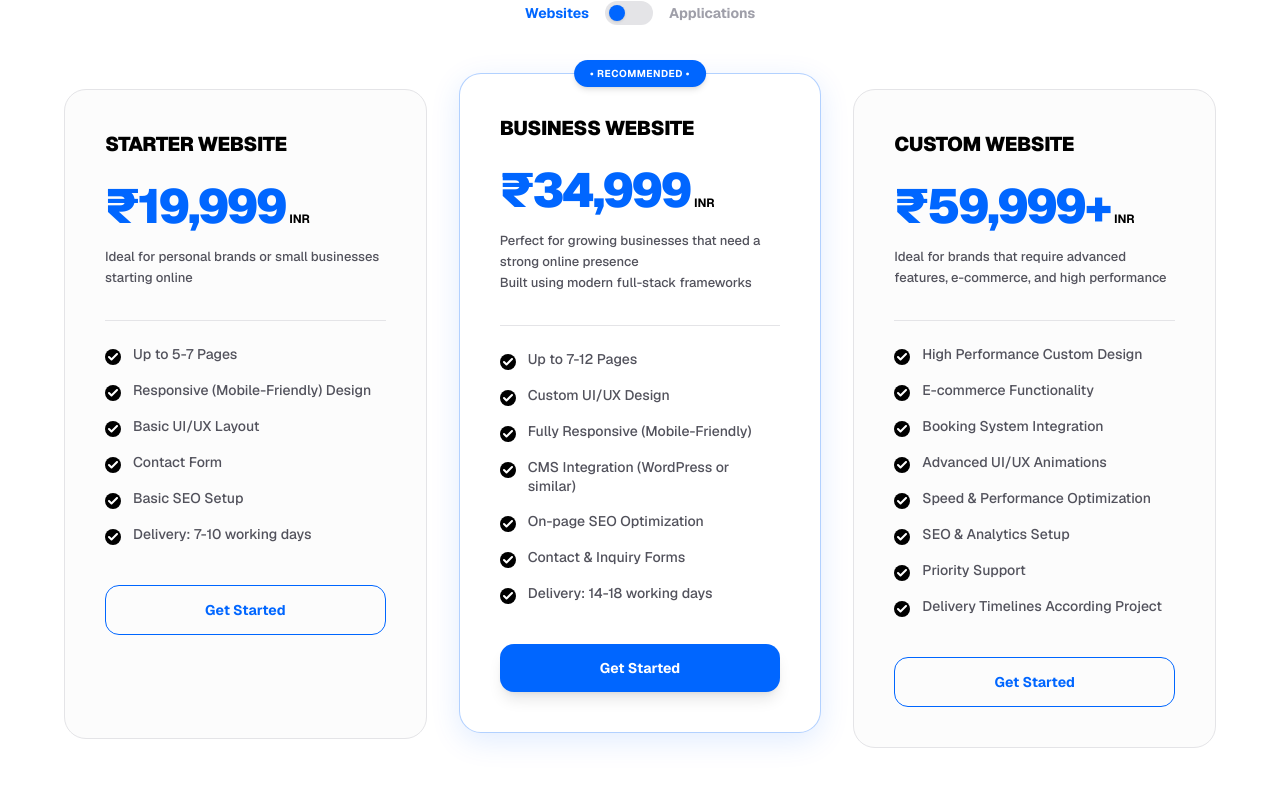
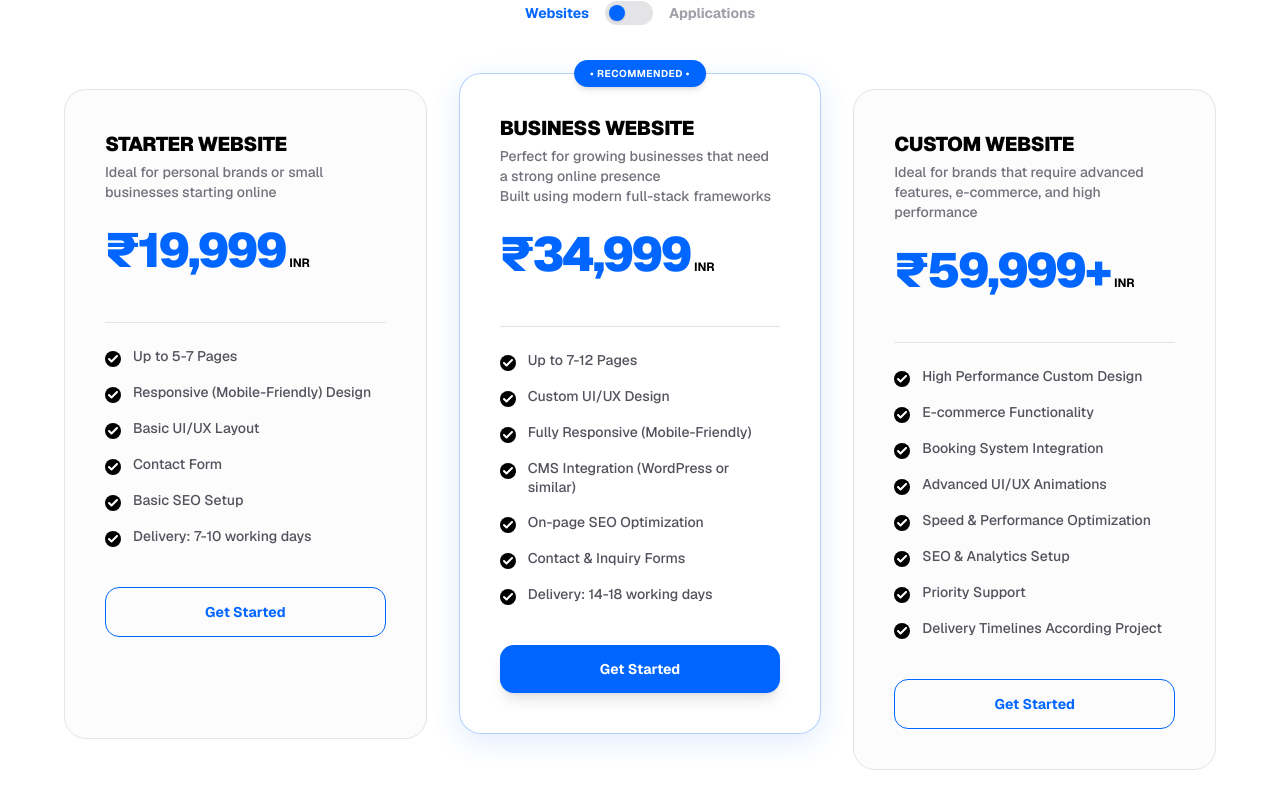
Before and after one commit to elmetador20/agencylanding, a Next.js app: page / in a window 1280 px wide. Shown: the part 8672-9480 px from the top of the page. Built offline with nearby package versions, Linux system fonts and the light colour scheme.

Commit message:
fixed issue

```diff
--- a/components/Pricing.tsx
+++ b/components/Pricing.tsx
@@ -7,8 +7,9 @@ import { motion, AnimatePresence } from 'framer-motion';
 const WEBSITE_PLANS = [
   {
     name: 'STARTER WEBSITE',
+    sub: 'Ideal for personal brands or small businesses starting online',
     price: '₹19,999',
-    desc: 'Ideal for personal brands or small businesses starting online',
+    desc: '',
     features: [
       'Up to 5-7 Pages',
       'Responsive (Mobile-Friendly) Design',
@@ -22,8 +23,9 @@ const WEBSITE_PLANS = [
   },
   {
     name: 'BUSINESS WEBSITE',
-    price: '₹34,999', // Adjusted from 25k to fit between 15k and 50k
-    desc: 'Perfect for growing businesses that need a strong online presence\nBuilt using modern full-stack frameworks',
+    sub: 'Perfect for growing businesses that need a strong online presence\nBuilt using modern full-stack frameworks',
+    price: '₹34,999',
+    desc: '',
     features: [
       'Up to 7-12 Pages',
       'Custom UI/UX Design',
@@ -38,8 +40,9 @@ const WEBSITE_PLANS = [
   },
   {
     name: 'CUSTOM WEBSITE',
-    price: '₹59,999+', // Changed to 50k+ as requested
-    desc: 'Ideal for brands that require advanced features, e-commerce, and high performance',
+    sub: 'Ideal for brands that require advanced features, e-commerce, and high performance',
+    price: '₹59,999+',
+    desc: '',
     features: [
       'High Performance Custom Design',
       'E-commerce Functionality',
@@ -174,11 +177,10 @@ export default function Pricing() {
             {plans.map((plan, idx) => (
               <div
                 key={idx}
-                className={`flex flex-col relative rounded-3xl border transition-all duration-300 ${
-                  plan.isPopular
+                className={`flex flex-col relative rounded-3xl border transition-all duration-300 ${plan.isPopular
                     ? 'border-brand-blue/30 shadow-[0_8px_30px_rgb(0,102,255,0.12)] -translate-y-4 bg-white z-10'
                     : 'border-zinc-200 bg-zinc-50/50 hover:border-zinc-300'
-                }`}
+                  }`}
                 style={{
                   minHeight: tab === 'applications' ? '780px' : '650px' // Apps have longer lists
                 }}
@@ -198,7 +200,7 @@ export default function Pricing() {
                     <h3 className="text-xl font-black uppercase tracking-tight text-brand-black mb-1">
                       {plan.name}
                     </h3>
-                    {plan.sub && <p className="text-sm text-zinc-500 font-medium mb-6">{plan.sub}</p>}
+                    {plan.sub && <p className="text-sm text-zinc-500 font-medium mb-6 whitespace-pre-line">{plan.sub}</p>}
 
                     <div className="flex items-baseline gap-1 mb-4 mt-6">
                       <span className="text-[32px] sm:text-4xl lg:text-[40px] xl:text-5xl font-black text-brand-blue tracking-tighter whitespace-nowrap">
@@ -227,7 +229,7 @@ export default function Pricing() {
                       <li key={i} className="flex items-start gap-3">
                         <div className="mt-1 shrink-0 w-4 h-4 rounded-full bg-brand-black flex items-center justify-center">
                           <svg width="10" height="8" viewBox="0 0 10 8" fill="none" xmlns="http://www.w3.org/2000/svg">
-                            <path d="M1 4L3.5 6.5L9 1" stroke="white" strokeWidth="2" strokeLinecap="round" strokeLinejoin="round"/>
+                            <path d="M1 4L3.5 6.5L9 1" stroke="white" strokeWidth="2" strokeLinecap="round" strokeLinejoin="round" />
                           </svg>
                         </div>
                         <span className="text-[14px] text-zinc-600 font-medium leading-snug">{feature}</span>
@@ -237,11 +239,10 @@ export default function Pricing() {
 
                   {/* CTA Button */}
                   <button
-                    className={`w-full py-3.5 rounded-xl text-sm font-bold transition-all duration-200 active:scale-95 ${
-                      plan.isPopular
+                    className={`w-full py-3.5 rounded-xl text-sm font-bold transition-all duration-200 active:scale-95 ${plan.isPopular
                         ? 'bg-brand-blue text-white shadow-lg hover:bg-brand-blue/90'
                         : 'bg-transparent border border-brand-blue text-brand-blue hover:bg-brand-blue/5'
-                    }`}
+                      }`}
                   >
                     {plan.cta}
                   </button>
@@ -265,7 +266,7 @@ export default function Pricing() {
               <div className="flex items-center gap-3">
                 <div className="w-10 h-10 rounded-full bg-brand-blue/10 flex items-center justify-center shrink-0">
                   <svg width="20" height="20" viewBox="0 0 24 24" fill="none" stroke="#0066FF" strokeWidth="2" strokeLinecap="round" strokeLinejoin="round">
-                    <path d="M12 2v20M17 5H9.5a3.5 3.5 0 0 0 0 7h5a3.5 3.5 0 0 1 0 7H6"/>
+                    <path d="M12 2v20M17 5H9.5a3.5 3.5 0 0 0 0 7h5a3.5 3.5 0 0 1 0 7H6" />
                   </svg>
                 </div>
                 <div>
```
